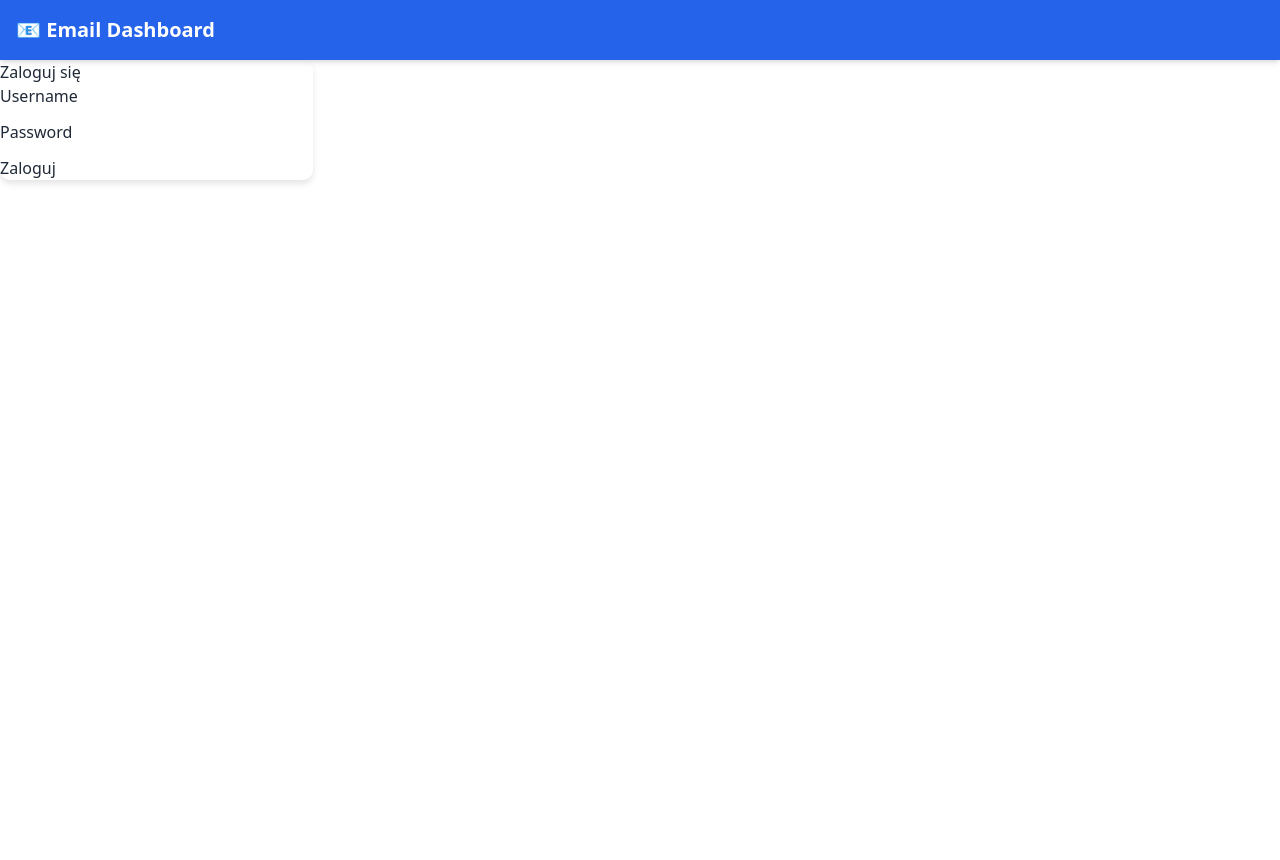
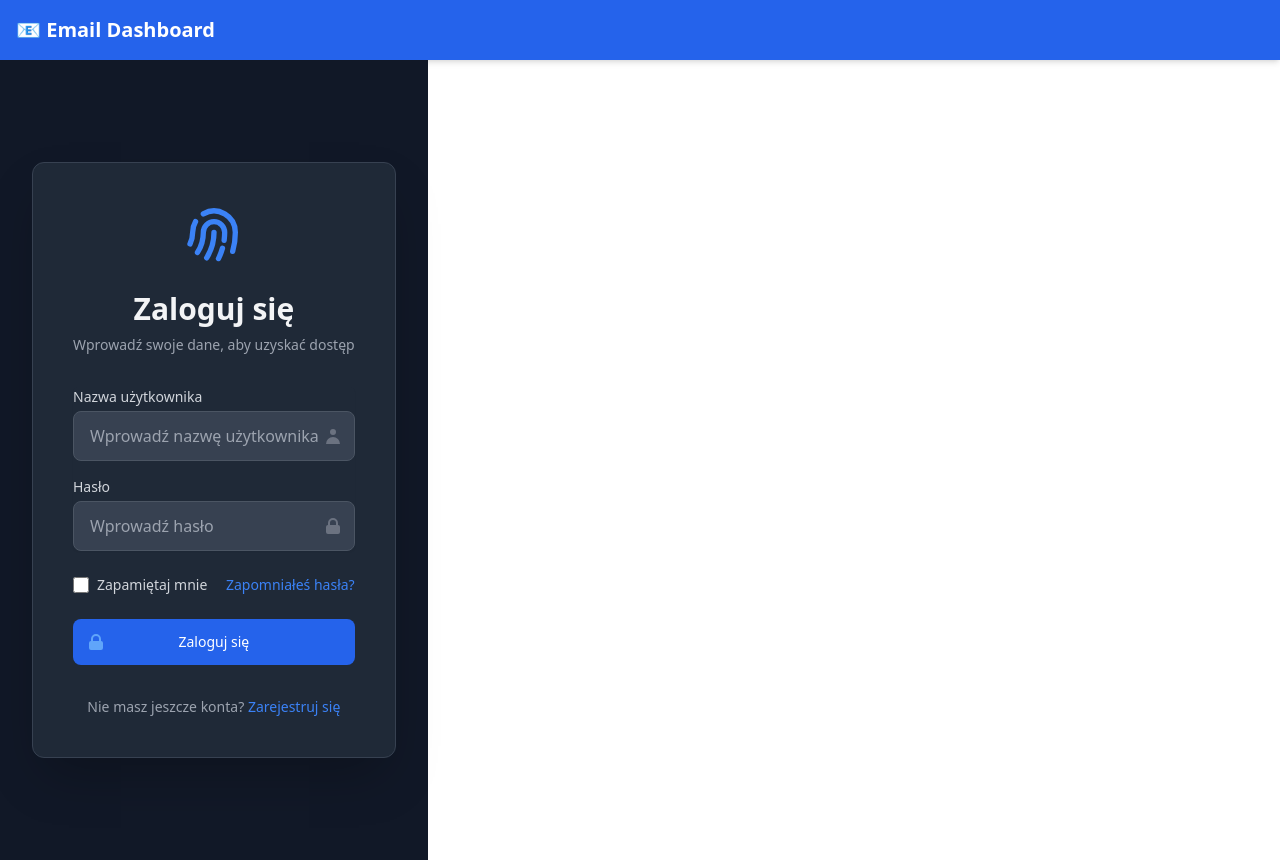
Before and after one commit to Feremos/mail_management_v2, a FastAPI app: page /users/login in a window 1280 px wide. Before the commit the page ends 184 px from the top, so only its background shows below. Run offline with FastAPI, Linux system fonts and the light colour scheme; parts of the project's set-up code (start-up, migrations or seed data) failed here and were passed over; some libraries are stand-ins or nearby versions.

Commit message:
hope it ill be dark too login.html

```diff
--- a/frontend/templates/login.html
+++ b/frontend/templates/login.html
@@ -2,25 +2,102 @@
 {% extends "base.html" %}
 
 {% block content %}
-<div class="row justify-content-center">
-    <div class="col-md-6">
-        <div class="card">
-            <div class="card-body">
-                <h3 class="card-title">Zaloguj się</h3>
-                <form method="post" action="/users/login" class="needs-validation" novalidate>
-                    <div class="mb-3">
-                        <label>Username</label>
-                        <input type="text" name="username" class="form-control" required>
+<div class="min-h-screen flex items-center justify-center bg-gray-900 py-12 px-4 sm:px-6 lg:px-8">
+    <div class="max-w-md w-full space-y-8 bg-gray-800 p-10 rounded-xl shadow-2xl border border-gray-700">
+        <div class="text-center">
+            <svg xmlns="http://www.w3.org/2000/svg" class="mx-auto h-16 w-16 text-blue-500" fill="none" viewBox="0 0 24 24" stroke="currentColor">
+                <path stroke-linecap="round" stroke-linejoin="round" stroke-width="2" d="M12 11c0 3.517-1.009 6.799-2.753 9.571m-3.44-2.04l.054-.09A13.916 13.916 0 008 11a4 4 0 118 0c0 1.017-.07 2.019-.203 3m-2.118 6.844A21.88 21.88 0 0015.171 17m3.839 1.132c.645-2.266.99-4.659.99-7.132A8 8 0 008 4.07M3 15.364c.64-1.319 1-2.8 1-4.364 0-1.457.39-2.823 1.07-4" />
+            </svg>
+            <h2 class="mt-6 text-3xl font-extrabold text-gray-100">
+                Zaloguj się
+            </h2>
+            <p class="mt-2 text-sm text-gray-400">
+                Wprowadź swoje dane, aby uzyskać dostęp
+            </p>
+        </div>
+
+        <form method="post" action="/users/login" class="mt-8 space-y-6">
+            <div class="rounded-md shadow-sm space-y-4">
+                <div>
+                    <label for="username" class="block text-sm font-medium text-gray-300 mb-1">Nazwa użytkownika</label>
+                    <div class="relative">
+                        <input id="username" name="username" type="text" required
+                            class="appearance-none relative block w-full px-4 py-3 bg-gray-700 border border-gray-600 rounded-lg text-gray-200 placeholder-gray-400 focus:outline-none focus:ring-2 focus:ring-blue-500 focus:border-transparent"
+                            placeholder="Wprowadź nazwę użytkownika">
+                        <div class="absolute inset-y-0 right-0 pr-3 flex items-center pointer-events-none">
+                            <svg class="h-5 w-5 text-gray-500" xmlns="http://www.w3.org/2000/svg" viewBox="0 0 20 20" fill="currentColor">
+                                <path fill-rule="evenodd" d="M10 9a3 3 0 100-6 3 3 0 000 6zm-7 9a7 7 0 1114 0H3z" clip-rule="evenodd" />
+                            </svg>
+                        </div>
                     </div>
-                    <div class="mb-3">
-                        <label>Password</label>
-                        <input type="password" name="password" class="form-control" required>
+                </div>
+
+                <div>
+                    <label for="password" class="block text-sm font-medium text-gray-300 mb-1">Hasło</label>
+                    <div class="relative">
+                        <input id="password" name="password" type="password" required
+                            class="appearance-none relative block w-full px-4 py-3 bg-gray-700 border border-gray-600 rounded-lg text-gray-200 placeholder-gray-400 focus:outline-none focus:ring-2 focus:ring-blue-500 focus:border-transparent"
+                            placeholder="Wprowadź hasło">
+                        <div class="absolute inset-y-0 right-0 pr-3 flex items-center pointer-events-none">
+                            <svg class="h-5 w-5 text-gray-500" xmlns="http://www.w3.org/2000/svg" viewBox="0 0 20 20" fill="currentColor">
+                                <path fill-rule="evenodd" d="M5 9V7a5 5 0 0110 0v2a2 2 0 012 2v5a2 2 0 01-2 2H5a2 2 0 01-2-2v-5a2 2 0 012-2zm8-2v2H7V7a3 3 0 016 0z" clip-rule="evenodd" />
+                            </svg>
+                        </div>
                     </div>
-                    <button type="submit" class="btn btn-primary">Zaloguj</button>
-                </form>
-                <div id="error" class="mt-3"></div>
+                </div>
             </div>
+
+            <div class="flex items-center justify-between">
+                <div class="flex items-center">
+                    <input id="remember-me" name="remember-me" type="checkbox" class="h-4 w-4 text-blue-600 focus:ring-blue-500 border-gray-600 rounded bg-gray-700">
+                    <label for="remember-me" class="ml-2 block text-sm text-gray-300">
+                        Zapamiętaj mnie
+                    </label>
+                </div>
+
+                <div class="text-sm">
+                    <a href="#" class="font-medium text-blue-500 hover:text-blue-400">
+                        Zapomniałeś hasła?
+                    </a>
+                </div>
+            </div>
+
+            <div>
+                <button type="submit" class="group relative w-full flex justify-center py-3 px-4 border border-transparent text-sm font-medium rounded-lg text-white bg-blue-600 hover:bg-blue-700 focus:outline-none focus:ring-2 focus:ring-offset-2 focus:ring-blue-500 transition-colors duration-200">
+                    <span class="absolute left-0 inset-y-0 flex items-center pl-3">
+                        <svg class="h-5 w-5 text-blue-400 group-hover:text-blue-300" xmlns="http://www.w3.org/2000/svg" viewBox="0 0 20 20" fill="currentColor">
+                            <path fill-rule="evenodd" d="M5 9V7a5 5 0 0110 0v2a2 2 0 012 2v5a2 2 0 01-2 2H5a2 2 0 01-2-2v-5a2 2 0 012-2zm8-2v2H7V7a3 3 0 016 0z" clip-rule="evenodd" />
+                        </svg>
+                    </span>
+                    Zaloguj się
+                </button>
+            </div>
+        </form>
+
+        <div id="error" class="mt-4 text-center text-red-400 text-sm"></div>
+
+        <div class="text-center text-sm text-gray-400">
+            Nie masz jeszcze konta?
+            <a href="#" class="font-medium text-blue-500 hover:text-blue-400">
+                Zarejestruj się
+            </a>
         </div>
     </div>
 </div>
+
+<style>
+    input:-webkit-autofill,
+    input:-webkit-autofill:hover,
+    input:-webkit-autofill:focus,
+    textarea:-webkit-autofill,
+    textarea:-webkit-autofill:hover,
+    textarea:-webkit-autofill:focus,
+    select:-webkit-autofill,
+    select:-webkit-autofill:hover,
+    select:-webkit-autofill:focus {
+        -webkit-text-fill-color: #e2e8f0;
+        -webkit-box-shadow: 0 0 0px 1000px #2d3748 inset;
+        transition: background-color 5000s ease-in-out 0s;
+    }
+</style>
 {% endblock %}
```
